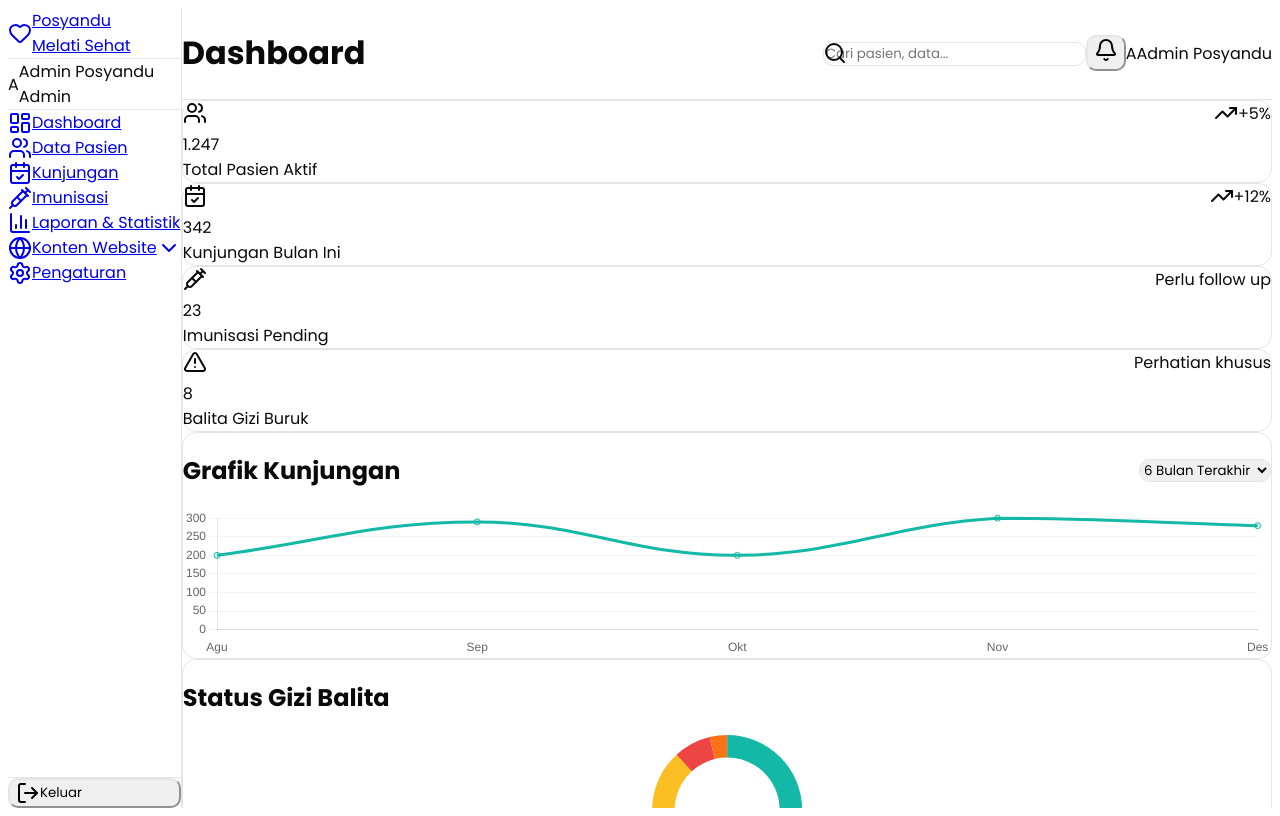
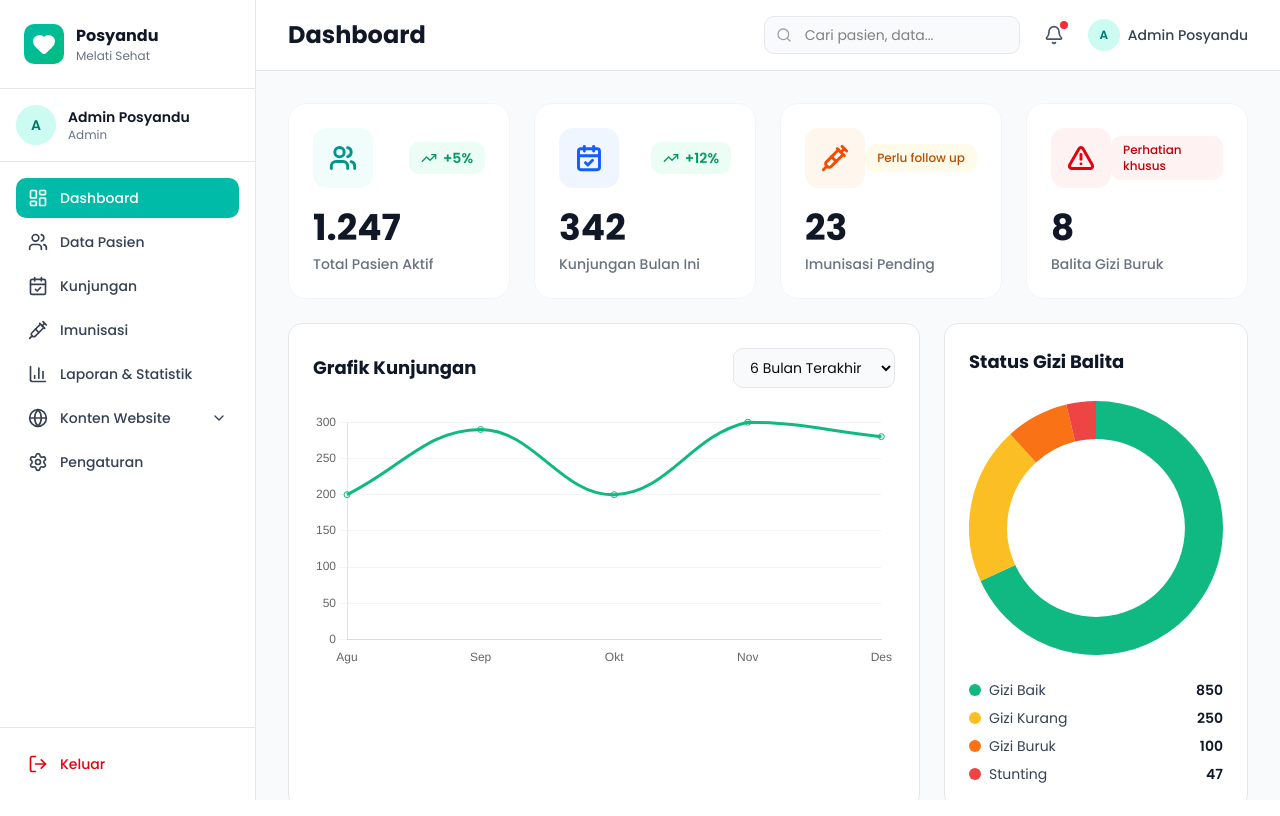
Before and after one commit to cengkooo/temp-posyandu-nextjs-app, a Next.js app: page /admin in a window 1280 px wide. Built offline with nearby package versions, Linux system fonts and the light colour scheme.

Commit message:
fix: admin dashboard bug

```diff
--- a/src/app/admin/page.tsx
+++ b/src/app/admin/page.tsx
@@ -27,8 +27,8 @@ export default function AdminDashboard() {
       {
         label: 'Kunjungan',
         data: [200, 290, 200, 300, 280, 290],
-        borderColor: '#14b8a6',
-        backgroundColor: 'rgba(20, 184, 166, 0.1)',
+        borderColor: '#10b981',
+        backgroundColor: 'rgba(16, 185, 129, 0.1)',
         tension: 0.4,
         fill: true,
       },
@@ -41,7 +41,7 @@ export default function AdminDashboard() {
     datasets: [
       {
         data: [850, 250, 100, 47],
-        backgroundColor: ['#14b8a6', '#fbbf24', '#ef4444', '#f97316'],
+        backgroundColor: ['#10b981', '#fbbf24', '#f97316', '#ef4444'],
         borderWidth: 0,
       },
     ],
--- a/src/app/globals.css
+++ b/src/app/globals.css
@@ -1,6 +1,4 @@
-@tailwind base;
-@tailwind components;
-@tailwind utilities;
+@import "tailwindcss";
 @import "tw-animate-css";
 
 @custom-variant dark (&:is(.dark *));
--- a/src/components/admin/ui/StatCard.tsx
+++ b/src/components/admin/ui/StatCard.tsx
@@ -1,5 +1,5 @@
 import React from 'react';
-import { LucideIcon, TrendingUp } from 'lucide-react';
+import { LucideIcon, TrendingUp, TrendingDown } from 'lucide-react';
 
 interface StatCardProps {
   icon: LucideIcon;
@@ -23,38 +23,49 @@ export default function StatCard({
   label,
 }: StatCardProps) {
   return (
-    <div className="bg-white rounded-xl p-6 border border-gray-200 hover:shadow-lg transition-shadow">
-      <div className="flex items-start justify-between mb-4">
-        <div className={`p-3 ${bgColor} rounded-lg`}>
-          <Icon className={`w-6 h-6 ${iconColor}`} />
+    <div className="bg-white rounded-2xl p-6 border border-gray-100 hover:shadow-md transition-all duration-300">
+      <div className="flex items-center justify-between">
+        {/* Icon on Left */}
+        <div className={`p-4 ${bgColor} rounded-xl`}>
+          <Icon className={`w-7 h-7 ${iconColor}`} strokeWidth={2.5} />
         </div>
+
+        {/* Trend or Label on Right */}
         {trendValue && (
           <div
-            className={`flex items-center gap-1 text-sm font-medium ${
-              trend === 'up' ? 'text-teal-600' : 'text-red-600'
+            className={`flex items-center gap-1.5 text-sm font-semibold px-3 py-1.5 rounded-lg ${
+              trend === 'up'
+                ? 'text-emerald-600 bg-emerald-50'
+                : 'text-red-600 bg-red-50'
             }`}
           >
-            <TrendingUp className="w-4 h-4" />
+            {trend === 'up' ? (
+              <TrendingUp className="w-4 h-4" />
+            ) : (
+              <TrendingDown className="w-4 h-4" />
+            )}
             <span>{trendValue}</span>
           </div>
         )}
-        {label && (
+        {label && !trendValue && (
           <span
-            className={`text-xs px-2 py-1 rounded-full ${
+            className={`text-xs px-3 py-1.5 rounded-lg font-medium ${
               label.includes('follow up')
-                ? 'bg-orange-100 text-orange-700'
-                : 'bg-red-100 text-red-700'
+                ? 'bg-amber-50 text-amber-700'
+                : 'bg-red-50 text-red-700'
             }`}
           >
             {label}
           </span>
         )}
       </div>
-      <div>
-        <div className="text-3xl font-bold text-gray-900 mb-1" suppressHydrationWarning>
+
+      {/* Value and Title */}
+      <div className="mt-5">
+        <div className="text-4xl font-bold text-gray-900 mb-1.5" suppressHydrationWarning>
           {value.toLocaleString('id-ID')}
         </div>
-        <div className="text-sm text-gray-600">{title}</div>
+        <div className="text-sm font-medium text-gray-500">{title}</div>
       </div>
     </div>
   );
```
